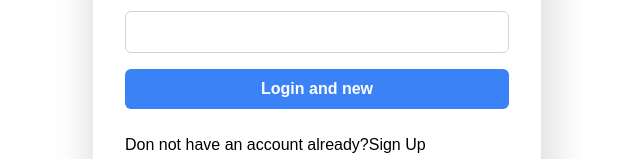
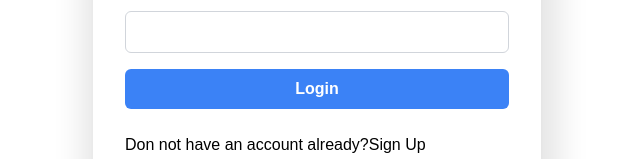
Before and after one commit to planet-nine-project-management-app/front-end, a Next.js app: page / in a window 1280 px wide. Shown: the part 401-560 px from the top of the page, without its empty margins (323-963 px from the left). Built offline with nearby package versions, Linux system fonts and the light colour scheme.

Commit message:
frontend/added minor type fix

```diff
--- a/src/app/page.js
+++ b/src/app/page.js
@@ -72,7 +72,7 @@ const Home = () => {
             type="submit"
             className="w-full py-2 px-4 bg-blue-500 text-white font-semibold rounded-md hover:bg-blue-600 focus:outline-none focus:ring-2 focus:ring-blue-500"
           >
-            Login and new
+            Login
           </button>
         </form>
         <br></br>
```
